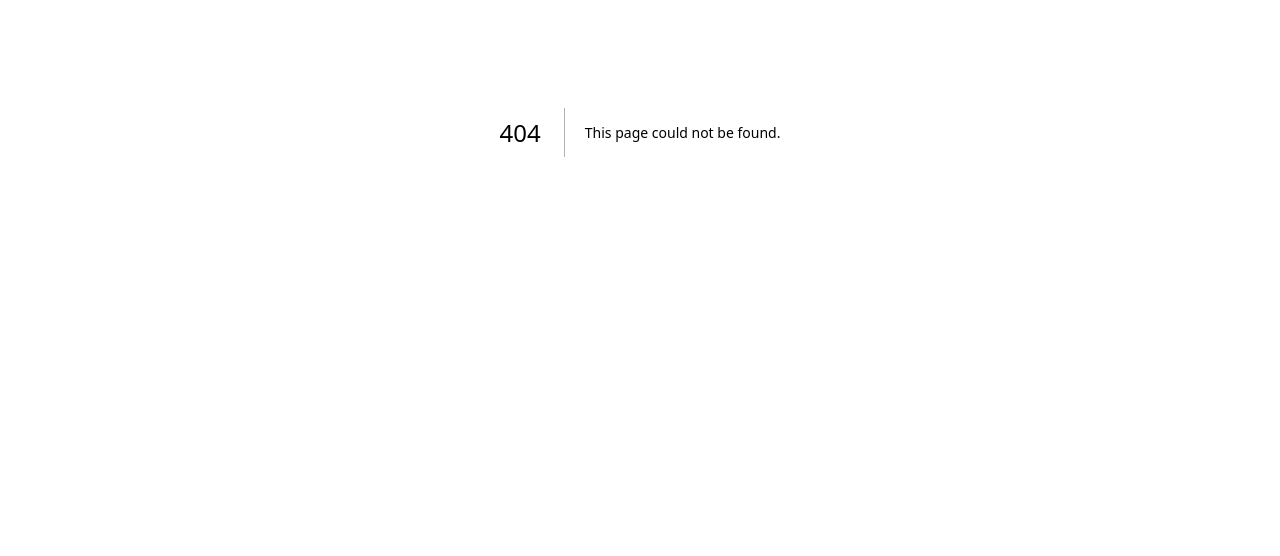
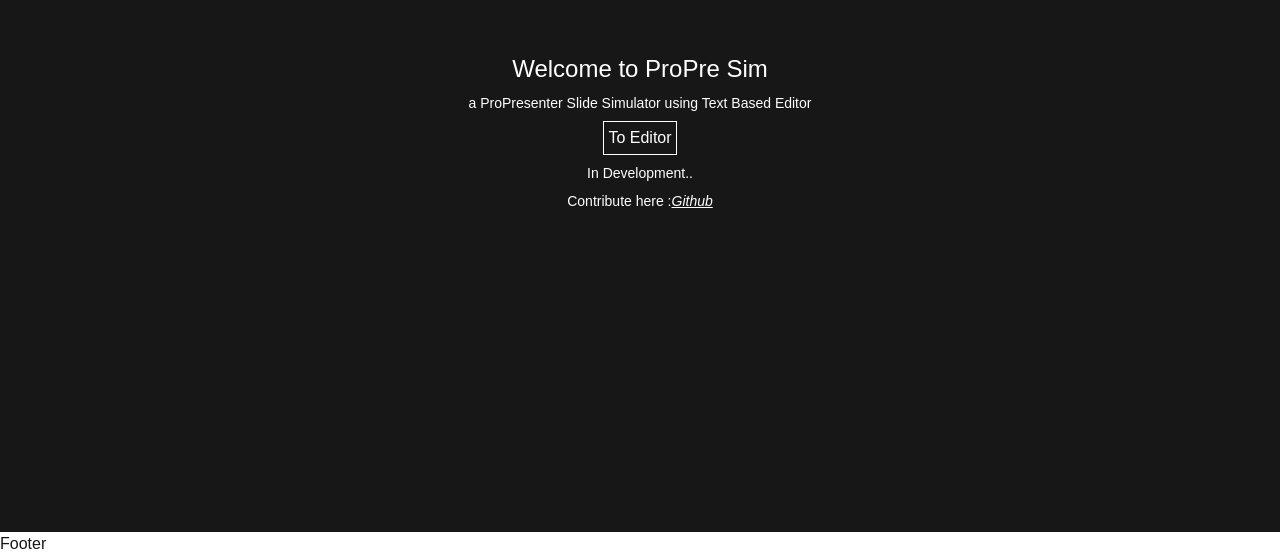
Before and after one commit to akael888/propre-sim, a Next.js app: page / in a window 1280 px wide. Before the commit this address had no page. Shown: the part 268-824 px from the top of the page. Before the commit the page ends 800 px from the top, so only its background shows below. Built offline with nearby package versions, Linux system fonts and the light colour scheme.

Commit message:
feat : Setup Editor Layout and Main Page Layout

```diff
--- /dev/null
+++ b/src/app/(main)/layout.tsx
@@ -0,0 +1,16 @@
+import Footer from "../ui/footer";
+import Header from "../ui/header";
+
+export default function MainLayout({
+  children,
+}: {
+  children: React.ReactNode;
+}) {
+  return (
+    <>
+      {/* <Header /> */}
+      {children}
+      <Footer />
+    </>
+  );
+}
--- /dev/null
+++ b/src/app/(main)/page.tsx
@@ -0,0 +1,30 @@
+import Link from "next/link";
+
+export default function MainPage() {
+  return (
+    <>
+      <div className="w-full h-screen flex flex-col justify-center items-center bg-foreground text-background gap-2">
+        <p className="text-2xl text-start">Welcome to ProPre Sim</p>
+        <p className="text-sm">
+          a ProPresenter Slide Simulator using Text Based Editor
+        </p>
+        <Link
+          href="/editor"
+          className="border-1 p-1 hover:bg-background hover:text-foreground"
+        >
+          To Editor
+        </Link>
+        <p className="text-sm">In Development..</p>
+        <p className="text-sm">
+          Contribute here :
+          <Link
+            href="https://github.com/akael888/propre-sim"
+            className="underline hover:font-bold italic"
+          >
+            Github
+          </Link>
+        </p>
+      </div>
+    </>
+  );
+}
--- /dev/null
+++ b/src/app/editor/layout.tsx
@@ -0,0 +1,11 @@
+export default function EditorLayout({
+  children,
+}: {
+  children: React.ReactNode;
+}) {
+  return (
+    <>
+      <div>{children}</div>
+    </>
+  );
+}
```
